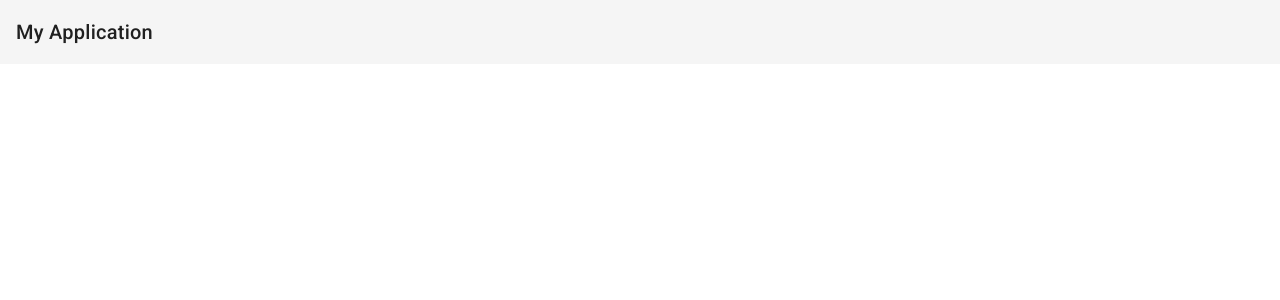
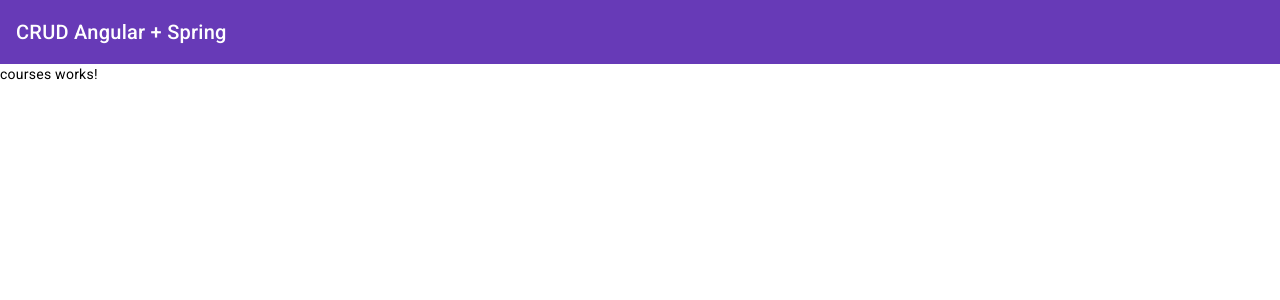
Before and after one commit to ErikaSFS/Courses-Angular, an Angular app: page /courses in a window 1280 px wide. Before the commit this address led to /. Shown: the top 300 px of the page. Built offline with nearby package versions, Linux system fonts and the light colour scheme.

Commit message:
Add routes and lazy load

```diff
--- a/src/app/app-routing.module.ts
+++ b/src/app/app-routing.module.ts
@@ -1,7 +1,13 @@
 import { NgModule } from '@angular/core';
 import { RouterModule, Routes } from '@angular/router';
 
-const routes: Routes = [];
+const routes: Routes = [
+  { path:'', pathMatch: 'full', redirectTo: 'courses' },
+  {
+    path:'courses',
+    loadChildren:() => import('./courses/courses.module').then (m => m.CoursesModule)
+  }
+];
 
 @NgModule({
   imports: [RouterModule.forRoot(routes)],
--- a/src/app/app.component.html
+++ b/src/app/app.component.html
@@ -1,3 +1,4 @@
-<mat-toolbar>
-  <span>My Application</span>
+<mat-toolbar color="primary">
+  <span>CRUD Angular + Spring</span>
 </mat-toolbar>
+<router-outlet></router-outlet>
--- /dev/null
+++ b/src/app/courses/courses/courses.component.html
@@ -0,0 +1 @@
+<p>courses works!</p>
```
Also changed, not shown: src/app/courses/courses-routing.module.ts (added, +13 -0 lines), src/app/courses/courses.module.ts (added, +17 -0 lines), src/app/courses/courses/courses.component.ts (added, +10 -0 lines), src/app/courses/courses/courses.component.scss (added), 1 other file (tests, documents, lock files or other folders).
